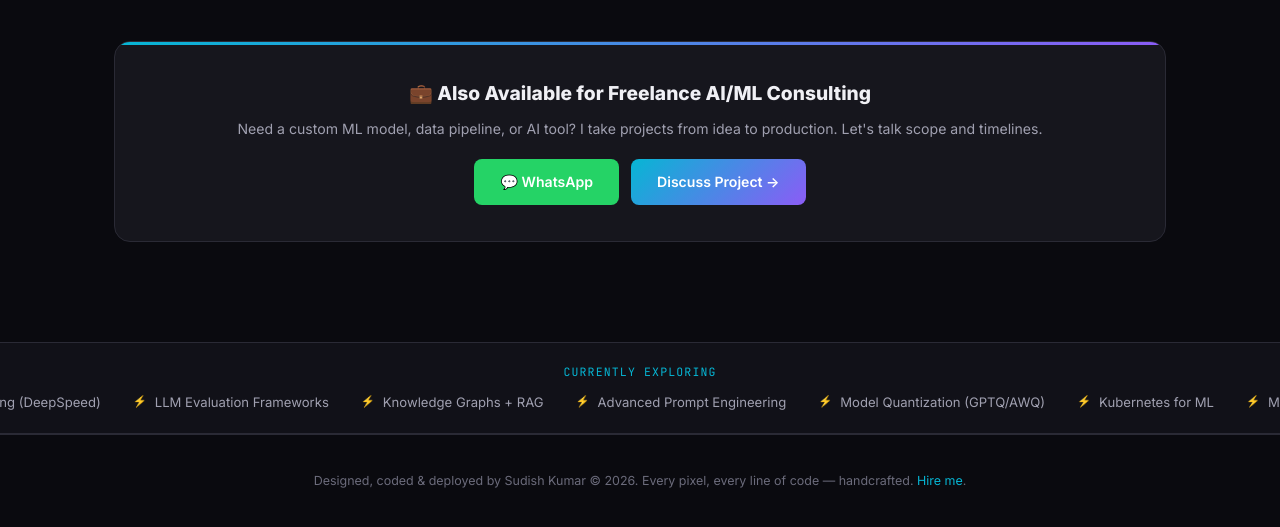
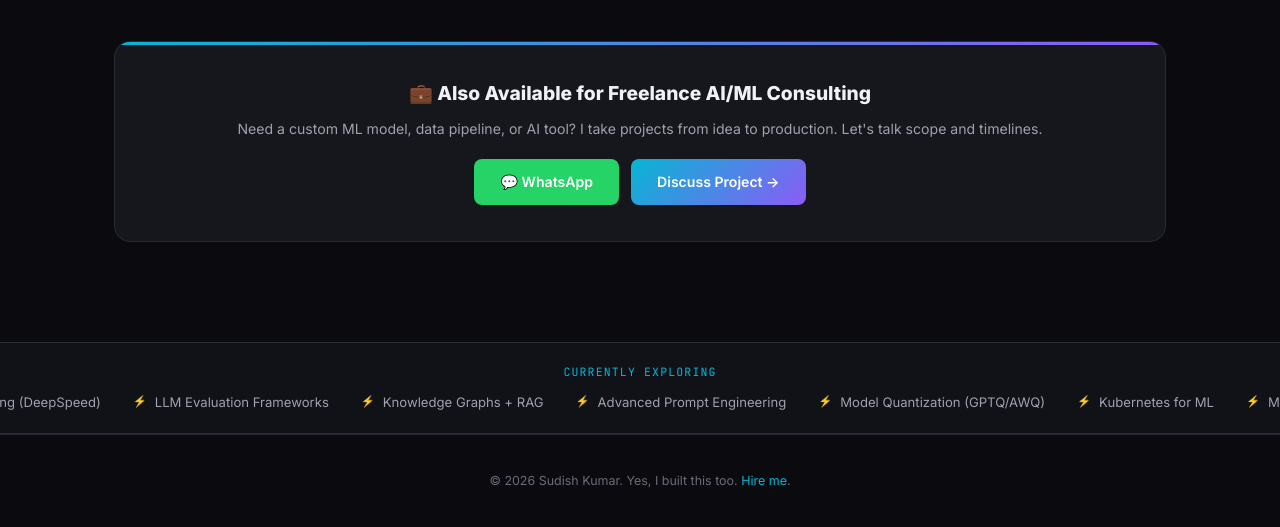
Before and after one commit to Sudish007/portfolio, a plain HTML site: page index.html in a window 1280 px wide. Shown: the part 8589-9116 px from the top of the page. Drawn offline with Linux system fonts and the light colour scheme.

Commit message:
Update footer copy

```diff
--- a/index.html
+++ b/index.html
@@ -553,7 +553,7 @@ section{padding:70px 0}.numbers-section,.why-hire,.hire-section{padding:60px 0}
 
 <!-- Footer -->
 <footer class="footer"><div class="container">
-<p>Designed, coded &amp; deployed by Sudish Kumar © 2026. Every pixel, every line of code — handcrafted. <a href="#hire-me">Hire me</a>.</p>
+<p>&copy; 2026 Sudish Kumar. Yes, I built this too. <a href="#hire-me">Hire me</a>.</p>
 </div></footer>
 
 <script>
```
